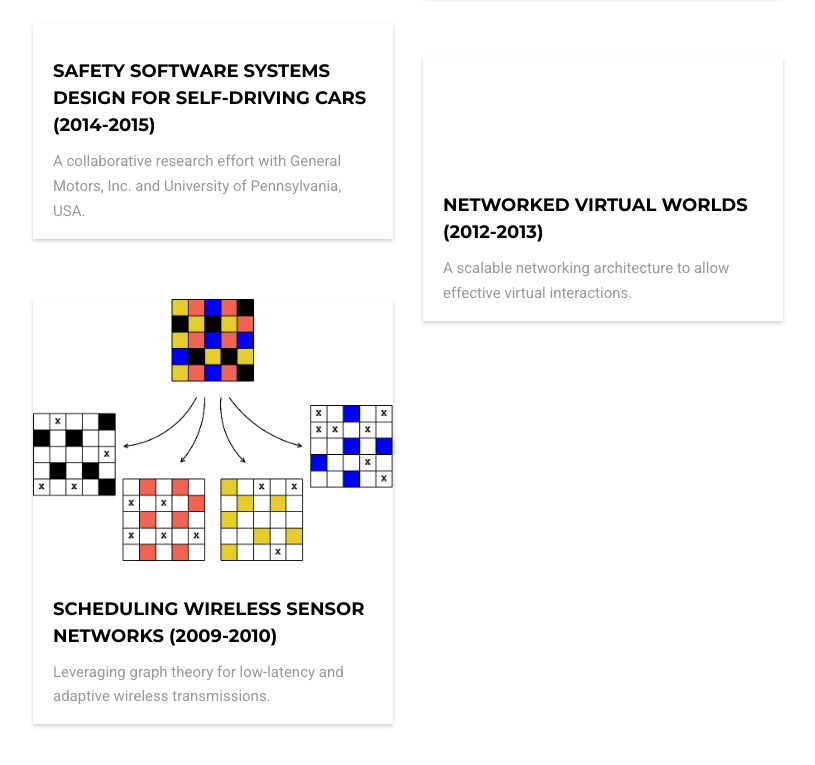
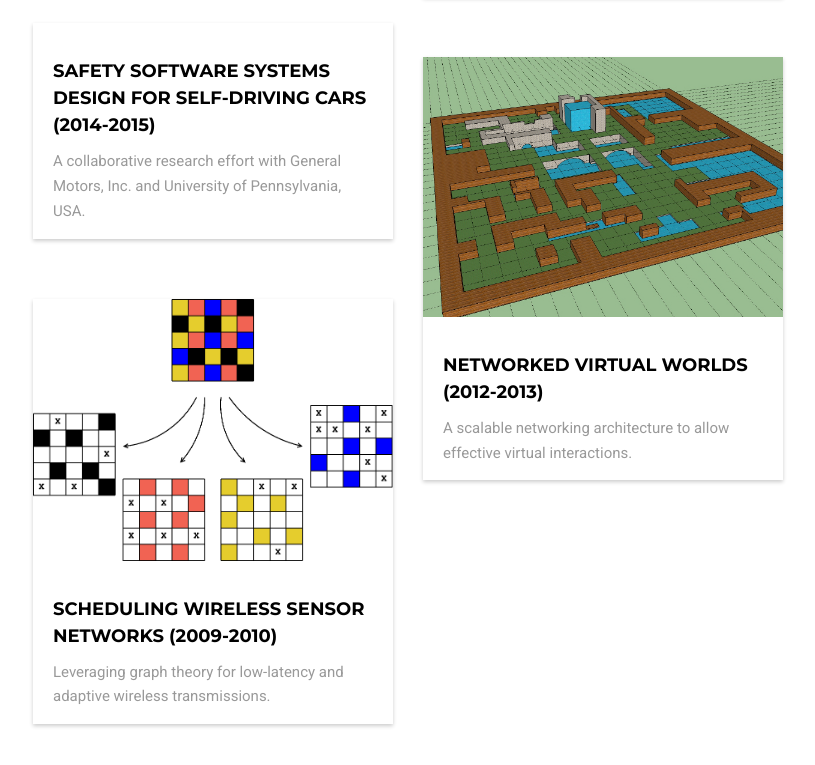
Before and after one commit to wangc86/wangc86.github.io, a plain HTML site: page index.html in a window 1280 px wide. Shown: the part 2511-3276 px from the top of the page, without its empty margins (427-1242 px from the left). Drawn offline with nearby package versions, Linux system fonts and the light colour scheme; some icons are missing.

Commit message:
fixing img preview for project Networked Virtual Worlds

```diff
--- a/index.html
+++ b/index.html
@@ -693,7 +693,7 @@
 
           <a href="https://wangc86.github.io/project/nvm/" title="" class="card-image hover-overlay"
              >
-            <img src="/img/vworld.jpg" alt="" class="img-responsive">
+            <img src="/img/vworld1.png" alt="" class="img-responsive">
           </a>
 
           <div class="card-text">
```
